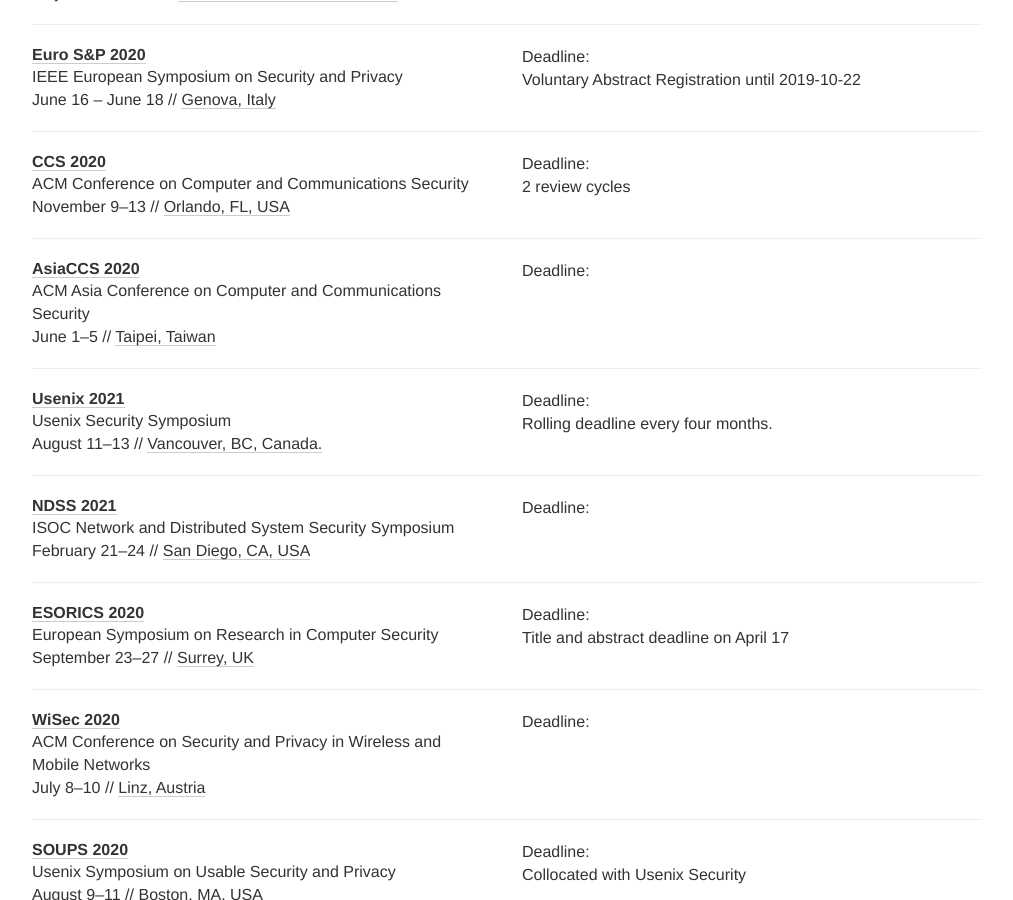
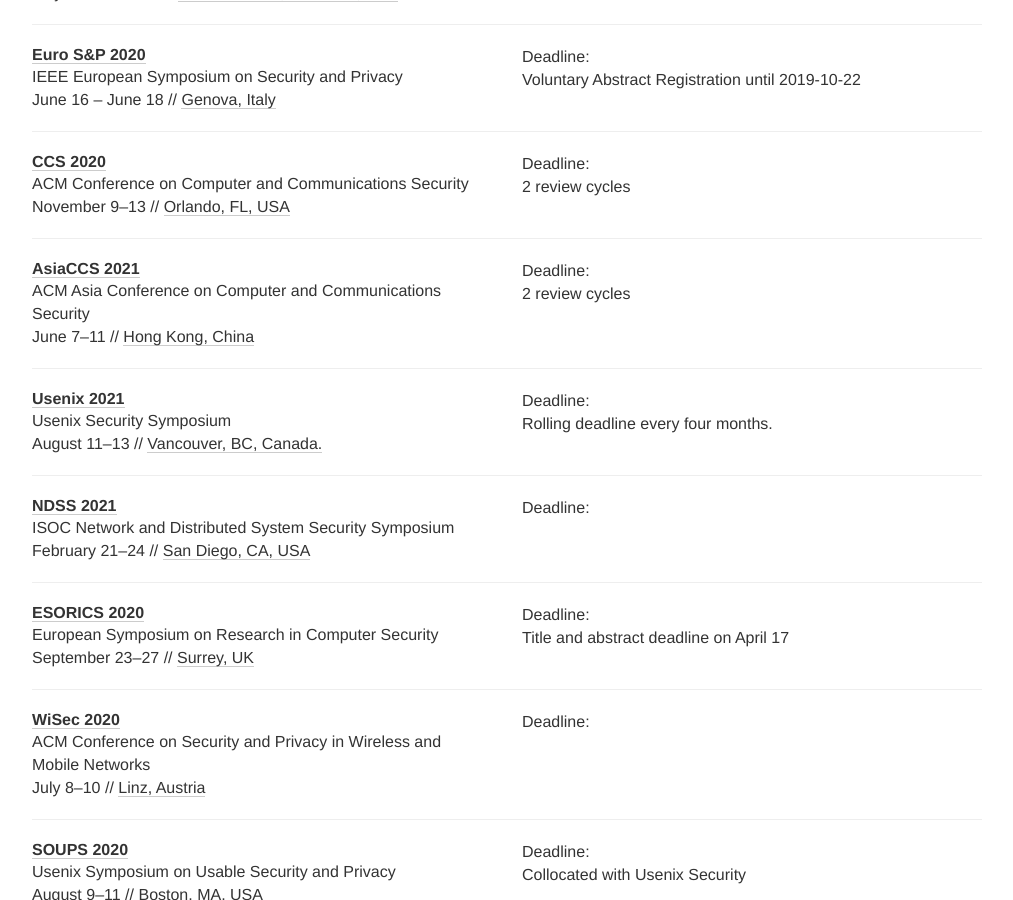
Before and after one commit to sec-deadlines/sec-deadlines.github.io, a Jekyll site: the page built from index.html, in a window 1280 px wide and 900 px high, scrolled down 384 px. Shown: the whole window, without its empty margins (133-1146 px from the left). Built offline with Jekyll 4.4.1, drawn with Linux system fonts in a browser that asks for light colours; nearby versions of some CDN libraries; comment, search, counter and statistics services are not loaded; some of the changed text lies outside the part shown.

Commit message:
Add AsiaCCS, DSN 2021

```diff
--- a/_data/conferences.yml
+++ b/_data/conferences.yml
@@ -37,11 +37,14 @@
 
 - name: AsiaCCS
   description: ACM Asia Conference on Computer and Communications Security
-  year: 2020
-  link: https://asiaccs2020.cs.nthu.edu.tw/
-  deadline: "2019-12-10 23:59"
-  date: "June 1-5"
-  place: Taipei, Taiwan
+  year: 2021
+  link: https://asiaccs2021.comp.polyu.edu.hk/
+  deadline:
+    - "2020-08-21 23:59"
+    - "2020-12-11 23:59"
+  comment: 2 review cycles
+  date: "June 7-11"
+  place: Hong Kong, China
   tags: [SEC, PRIV]
 
 - name: Usenix
@@ -267,11 +270,12 @@
 
 - name: DSN
   description: The International Conference on Dependable Systems and Networks
-  year: 2020
-  link: https://dsn2020.webs.upv.es/
-  deadline: "2019-12-03 23:59"
-  date: June 29 - July 2
-  place: Valencia, Spain
+  year: 2021
+  link: http://dsn2021.ntu.edu.tw/
+  deadline: "2020-12-11 23:59"
+  comment: Title and abstract deadline on Dec 4th
+  date: June 21-24
+  place: Taipei, Taiwan
   tags: SEC
 
 - name: ACNS
```
